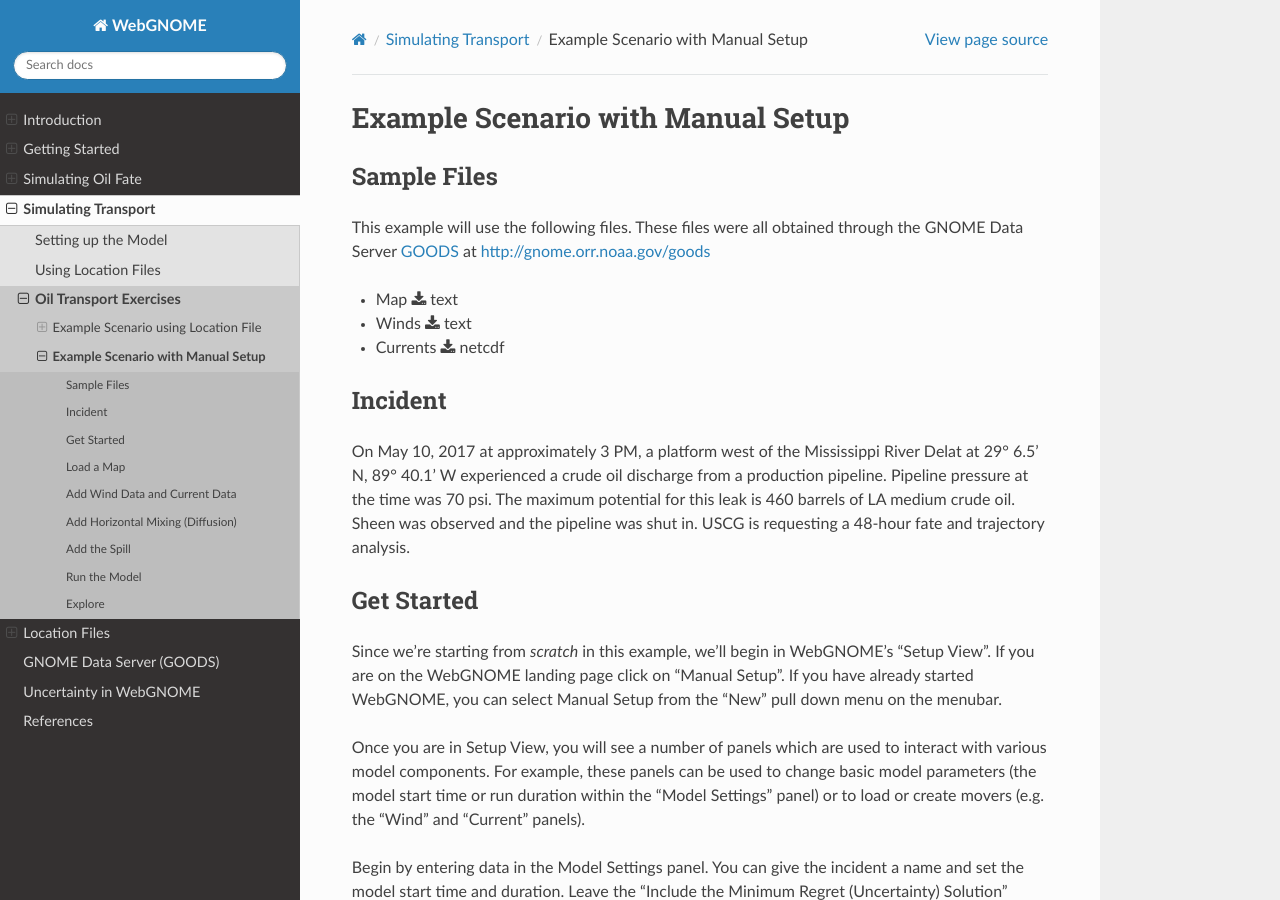
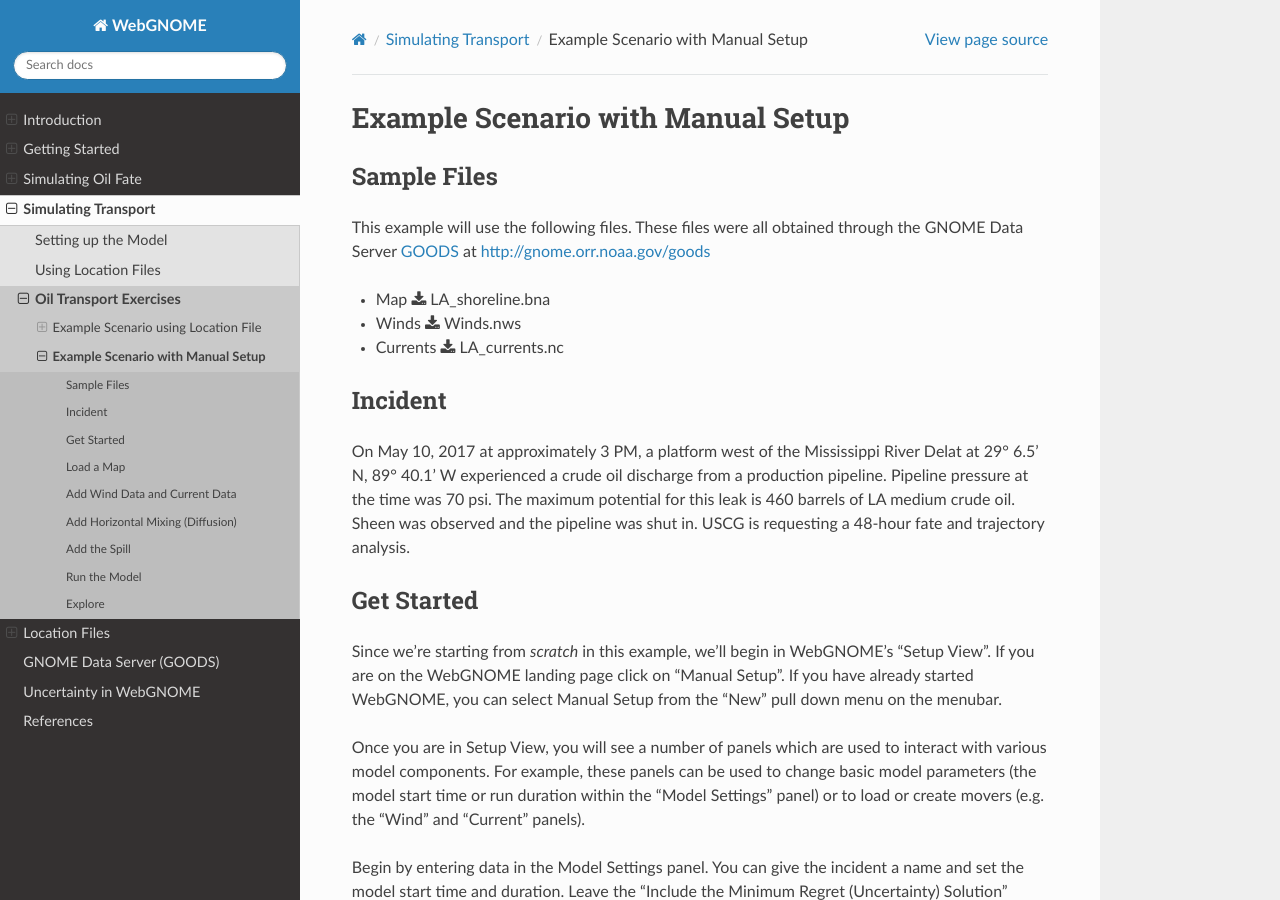
Before and after one commit to NOAA-ORR-ERD/WebGnomeClient, a Sphinx documentation site: the page built from doc/transport_exercises/manual_exercise.rst, in a window 1280 px wide and 900 px high. Built offline with Sphinx 7.4.7 and the Read the Docs theme 2.0.0, drawn with Linux system fonts in a browser that asks for light colours.

Commit message:
changed download in rst to work better with Edge broswer

```diff
--- a/doc/transport_exercises/manual_exercise.rst
+++ b/doc/transport_exercises/manual_exercise.rst
@@ -8,9 +8,9 @@
 This example will use the following files. These files were all obtained through the
 GNOME Data Server :doc:`GOODS <../goods>` at http://gnome.orr.noaa.gov/goods
 
-* Map :download:`text <LA_shoreline.bna>`
-* Winds :download:`text <Winds.nws>`
-* Currents :download:`netcdf <LA_currents.nc>`
+* Map :download:`LA_shoreline.bna <LA_shoreline.bna>`
+* Winds :download:`Winds.nws <Winds.nws>`
+* Currents :download:`LA_currents.nc <LA_currents.nc>`
 
 Incident
 ========
```
